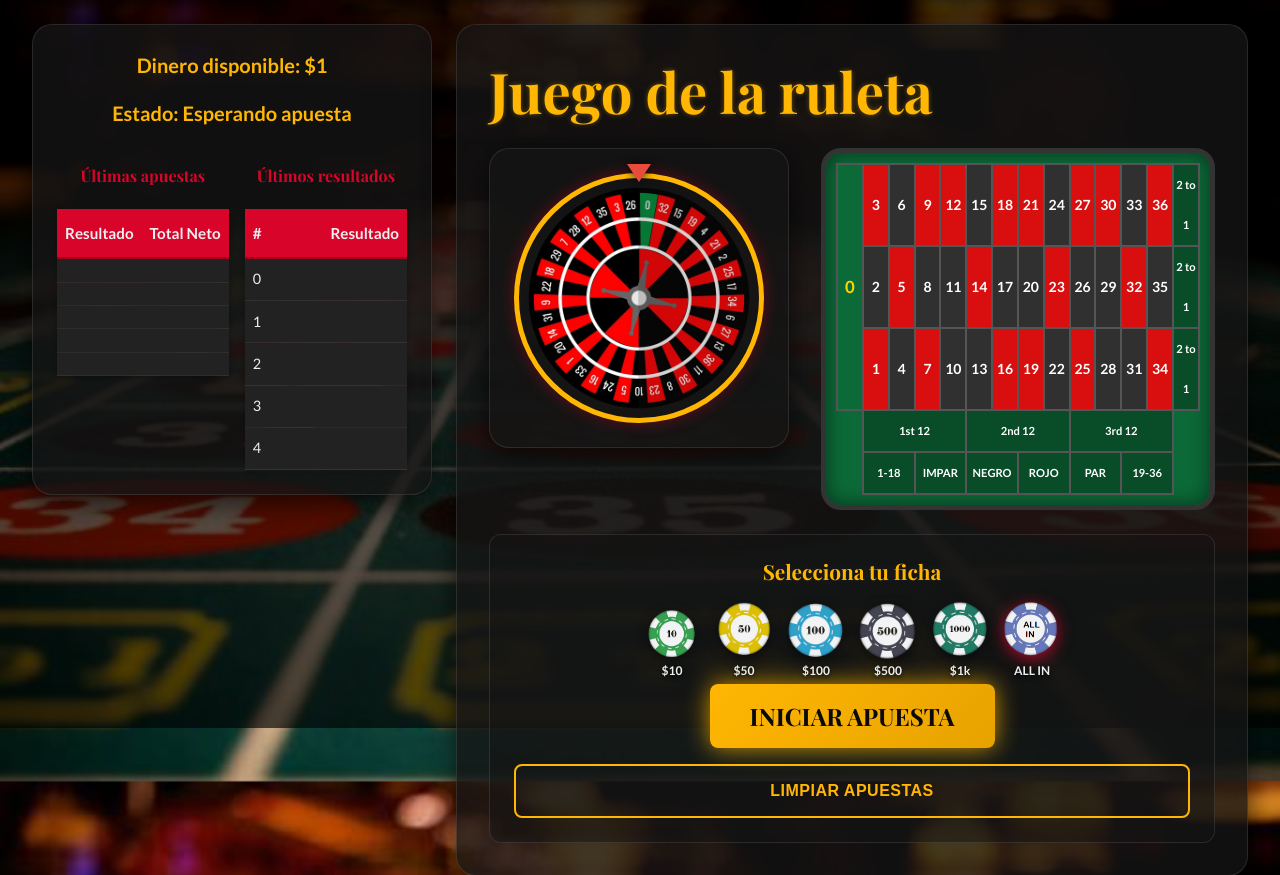
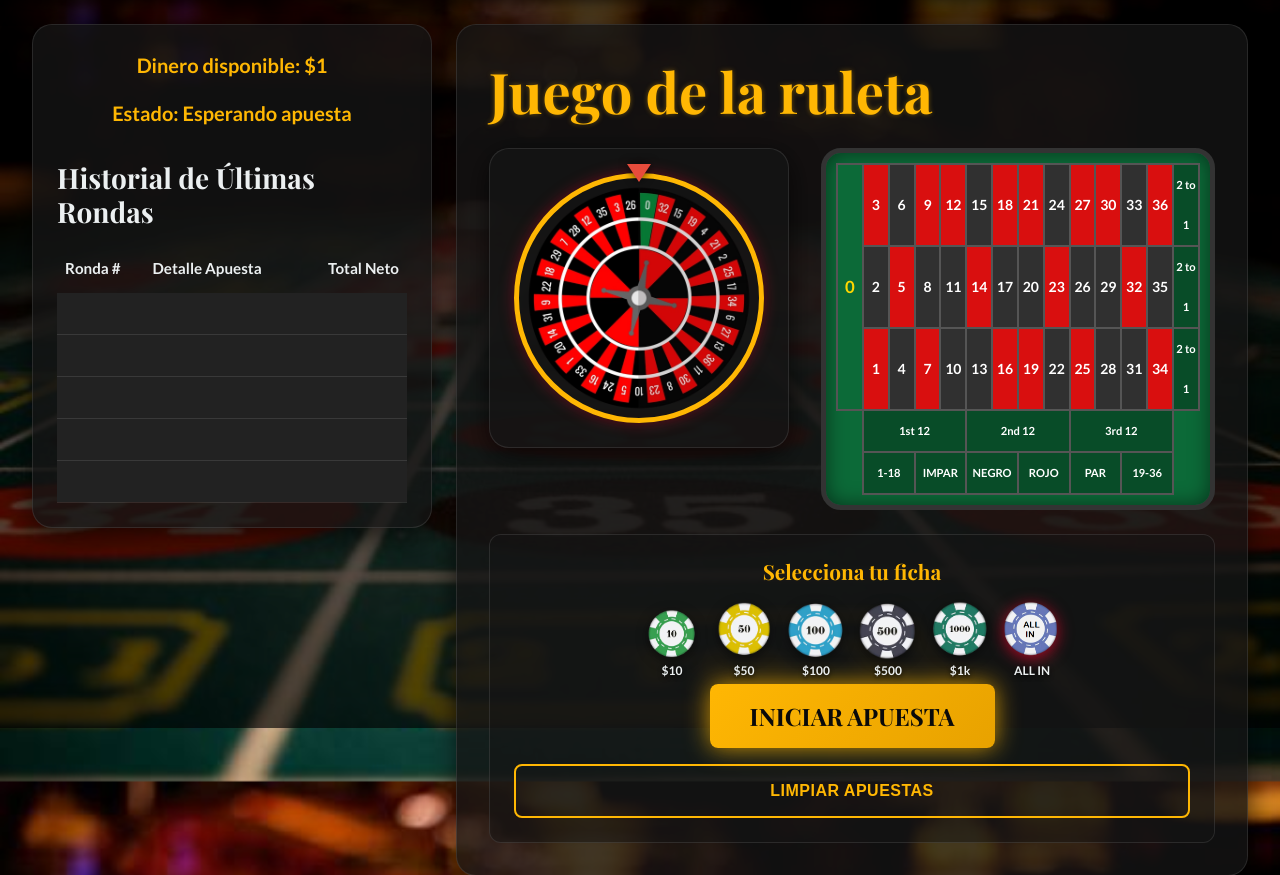
Before and after one commit to skow13/Proyecto-Desarrollo-web-1, a Node server app: page /Ruleta in a window 1280 px wide. Shown: the part 72-947 px from the top of the page. Run offline with Node 20, Linux system fonts and the light colour scheme; a user stored in the database is signed in; tables that the repository leaves empty hold one stand-in row (values such as "Sample post"); lists and menus that the app fills with data are empty; some libraries are stand-ins or nearby versions.

Commit message:
cambios apuestastabla

```diff
--- a/Frontend/Ruleta.handlebars
+++ b/Frontend/Ruleta.handlebars
@@ -16,55 +16,39 @@
     <p class="balance-status">Dinero disponible: <span id="dinero-disponible">${{saldo}}</span></p>
     <p class="balance-status" style="margin-bottom: 2rem;">Estado: <span id="estado-apuesta">{{#if estado}}{{estado}}{{else}}Esperando apuesta{{/if}}</span></p>
 
-        <div class="historial-grid">
-            <div class="historial-columna">
-                <h3>Últimas apuestas</h3>
+    <h3>Historial de Últimas Rondas</h3>
+
     {{#if apuestas}}
-                <table class="tabla-apuestas">
+    <div style="overflow-x: auto;">
+        <table class="tabla-historial-unificada" style="width: 100%; border-collapse: collapse;">
             <thead>
-                        <tr><th>Resultado</th><th>Total Neto</th></tr>
+                <tr>
+                    <th style="width: 25%;">Ronda #</th>
+                    <th style="width: 50%;">Detalle Apuesta</th>
+                    <th style="width: 25%; text-align: right;">Total Neto</th>
+                </tr>
             </thead>
             <tbody>
                 {{#each apuestas}}
                     <tr>
+                        <td style="text-align: center;">
+                            <span class="resultado-numero color-{{../resultados.[@index].color}}">{{../resultados.[@index].detalle}}</span>
+                        </td>
                         <td class="apuesta-estado {{this.color}}">
                             {{this.detalle}}
                         </td>
-                                <td style="text-align: right;">
-                                    <span style="font-weight: bold; font-size: 0.9rem;">
+                        <td style="text-align: right; font-weight: bold; font-size: 0.95rem; color: {{#if this.positivo}}var(--color-success){{else}}var(--color-danger){{/if}};">
                             {{this.montoGanado}}
-                                    </span>
                         </td>
                     </tr>
                 {{/each}}
             </tbody>
         </table>
+    </div>
     {{else}}
-                    <p class="text-muted">No hay apuestas recientes.</p>
+        <p class="text-muted" style="text-align: center;">No hay apuestas o resultados recientes.</p>
     {{/if}}
-            </div>
 
-            <div class="historial-columna">
-                <h3>Últimos resultados</h3>
-                {{#if resultados}}
-                <table class="tabla-resultados">
-                    <thead>
-                        <tr><th>#</th><th>Resultado</th></tr>
-                    </thead>
-                    <tbody>
-                        {{#each resultados}}
-                            <tr>
-                                <td>{{@index}}</td>
-                                <td class="resultado-numero color-{{this.color}}">{{this.detalle}}</td>
-                            </tr>
-                        {{/each}}
-                    </tbody>
-                </table>
-                {{else}}
-                    <p class="text-muted">No hay resultados aún.</p>
-                {{/if}}
-            </div>
-        </div>
 </div>
 
     <div class="tarjeta-pagina-completa tarjeta-juego">
--- a/Public/Ruleta.js
+++ b/Public/Ruleta.js
@@ -33,7 +33,7 @@
     const dineroTexto = document.getElementById('dinero-disponible').textContent.replace('$', '').trim();
     const dineroLimpio = dineroTexto.replace(/\./g, '').replace(',', '.').replace('US', '');
     const numero = Number(dineroLimpio);
-    return isNaN(numero) ? 0 : numero; // ✅ Protección contra NaN
+    return isNaN(numero) ? 0 : numero;
 }
 
     function actualizarDinero(nuevoMonto) {
--- a/Public/style.css
+++ b/Public/style.css
@@ -1,4 +1,3 @@
-
 @import url('https://fonts.googleapis.com/css2?family=Lato:wght@300;400;700&family=Playfair+Display:wght@700;900&display=swap');
 :root{--color-bg-dark:#0a0a0a;--color-bg-card:#141414;--color-bg-card-light:#222;--color-nav-bg:rgba(10,10,10,.85);--color-primary:#d90429;--color-primary-dark:#a4001e;--color-secondary:#ffb703;--color-secondary-dark:#e8a200;--color-tertiary:#2a9d8f;--color-text:#ecf0f1;--color-text-muted:#95a5a6;--color-text-dark:#0a0a0a;--color-success:#27ae60;--color-danger:#e74c3c;--color-warning:#f39c12;--font-family-headings:'Playfair Display',serif;--font-family-body:'Lato',sans-serif;--header-height:72px;--max-width:1300px;--radius-xs:4px;--radius-sm:8px;--radius-md:12px;--radius-lg:20px;--radius-full:50%;--shadow-sm:0 2px 4px rgba(0,0,0,.3);--shadow-md:0 4px 10px rgba(0,0,0,.5);--shadow-lg:0 8px 30px rgba(0,0,0,.7);--shadow-glow-primary:0 0 15px rgba(217,4,41,.4);--shadow-glow-secondary:0 0 15px rgba(255,183,3,.5);--transition-fast:all .2s ease;--transition-med:all .4s ease}
 *{margin:0;padding:0;box-sizing:border-box}
@@ -115,49 +114,11 @@
 .historial-grid{display:flex;gap:1rem;margin-top:1rem;width:100%}
 .historial-columna{flex:1 1 50%;display:flex;flex-direction:column}
 .historial-columna h3{text-align:center;font-size:1rem;color:var(--color-primary);white-space:nowrap;overflow:hidden;text-overflow:ellipsis;margin-top:0;margin-bottom:.7rem;padding:0.3rem 0}
-.tabla-apuestas,.tabla-resultados{
-    width:100%;
-    border-collapse:collapse;
-    margin-top:.5rem;
-    table-layout: auto; /* Cambiado a auto para ajuste de ancho flexible */
-}
-
-/* **ESTO ES LO QUE ESTABA CAUSANDO EL PROBLEMA y fue modificado:** */
-.tabla-apuestas th:first-child,.tabla-apuestas td:first-child,.tabla-resultados th:first-child,.tabla-resultados td:first-child{
-    /* Eliminamos las restricciones de 30px */
-    width: 70% !important; /* Le damos un 70% del espacio para la descripción de la apuesta */
-    max-width: unset !important;
-    padding-left: .5rem !important; /* Añadimos padding */
-    padding-right: .5rem !important;
-    text-align: left; /* Alineamos el texto de la apuesta a la izquierda */
-}
-/* La segunda columna (Neto) ocupará automáticamente el 30% restante */
-
-
-.tabla-apuestas th,.tabla-resultados th{
-    padding: .75rem .5rem; /* Aumento de padding en encabezados para más espacio */
-    font-size:.95rem; /* Fuente un poco más grande para mejor lectura */
-    height:auto;
-    box-sizing:border-box;
-    white-space: nowrap; /* Mantiene el texto del encabezado en una línea (útil si pones "Apuesta") */
-}
-
-.tabla-apuestas td,.tabla-resultados td{
-    padding: .7rem .5rem; /* Aumento de padding en celdas de datos */
-    font-size:.9rem; /* Fuente un poco más grande para mejor lectura */
-    height:auto; /* Permite que la altura crezca si el texto es muy largo */
-    line-height:1.3; /* Aumenta el interlineado para evitar que el texto se vea apelmazado */
-    white-space: normal; /* Permite que el texto se envuelva si es necesario */
-    overflow:hidden;
-    text-overflow:ellipsis;
-    text-align: center; /* Alineación del contenido del neto */
-}
-.tabla-apuestas td:first-child {
-    text-align: left; /* Asegura que la descripción de la apuesta se alinee a la izquierda */
-    font-weight: 500;
-    color: var(--color-text); /* Hace que el texto de la apuesta sea más visible */
-}
-
+.tabla-apuestas,.tabla-resultados{width:100%;border-collapse:collapse;margin-top:.5rem;table-layout: auto;}
+.tabla-apuestas th:first-child,.tabla-apuestas td:first-child,.tabla-resultados th:first-child,.tabla-resultados td:first-child{width: 70% !important;max-width: unset !important;padding-left: .5rem !important;padding-right: .5rem !important;text-align: left;}
+.tabla-apuestas th,.tabla-resultados th{padding: .75rem .5rem;font-size:.95rem;height:auto;box-sizing:border-box;white-space: nowrap;}
+.tabla-apuestas td,.tabla-resultados td{padding: .7rem .5rem;font-size:.9rem;height:auto; line-height:1.3; white-space: normal; overflow:hidden;text-overflow:ellipsis;text-align: center;}
+.tabla-apuestas td:first-child {text-align: left;font-weight: 500;color: var(--color-text);}
 .apuesta-estado.success{color:var(--color-success)!important;font-weight:700}
 .apuesta-estado.danger{color:var(--color-danger)!important;font-weight:700}
 .resultado-numero.color-rojo{color:var(--color-danger)!important;background:rgba(217,4,41,.2);border:1px solid var(--color-danger);border-radius:var(--radius-xs)}
@@ -217,3 +178,8 @@
 @media (max-width:992px){.disposicion-juego-2col{flex-direction:column;align-items:center}.game-col-left,.game-col-center{width:100%;max-width:600px;flex:unset}}
 @media (max-width:768px){.ficha-compacta,.ficha-mejorada{width:50px;height:50px}.ficha-compacta span,.ficha-mejorada span{font-size:0.7rem;bottom:-18px}.fichas-container-compacto{gap:10px}.botones-accion{flex-direction:column}.btn-spin,.btn-limpiar-compacto{width:100%}}
 @media (max-width:576px){.ficha-compacta,.ficha-mejorada{width:45px;height:45px}}
+.tabla-historial-unificada th {padding: .75rem .5rem;font-size: .95rem;white-space: nowrap;text-align: left;}
+.tabla-historial-unificada td {padding: .7rem .5rem;font-size: .9rem;line-height: 1.3;white-space: normal;text-align: left;border-bottom: 1px solid rgba(255,255,255,.1);background: var(--color-bg-card-light);color: var(--color-text-muted);}
+.tabla-historial-unificada td:first-child {color: var(--color-text);}
+.tabla-historial-unificada td .resultado-numero {display: inline-block;min-width: 24px;padding: 2px 5px;text-align: center;font-weight: 700;line-height: 1;white-space: nowrap;}
+.tabla-historial-unificada td:first-child {text-align: center;}
```
Lines whose indentation alone changed are shown as unchanged.
